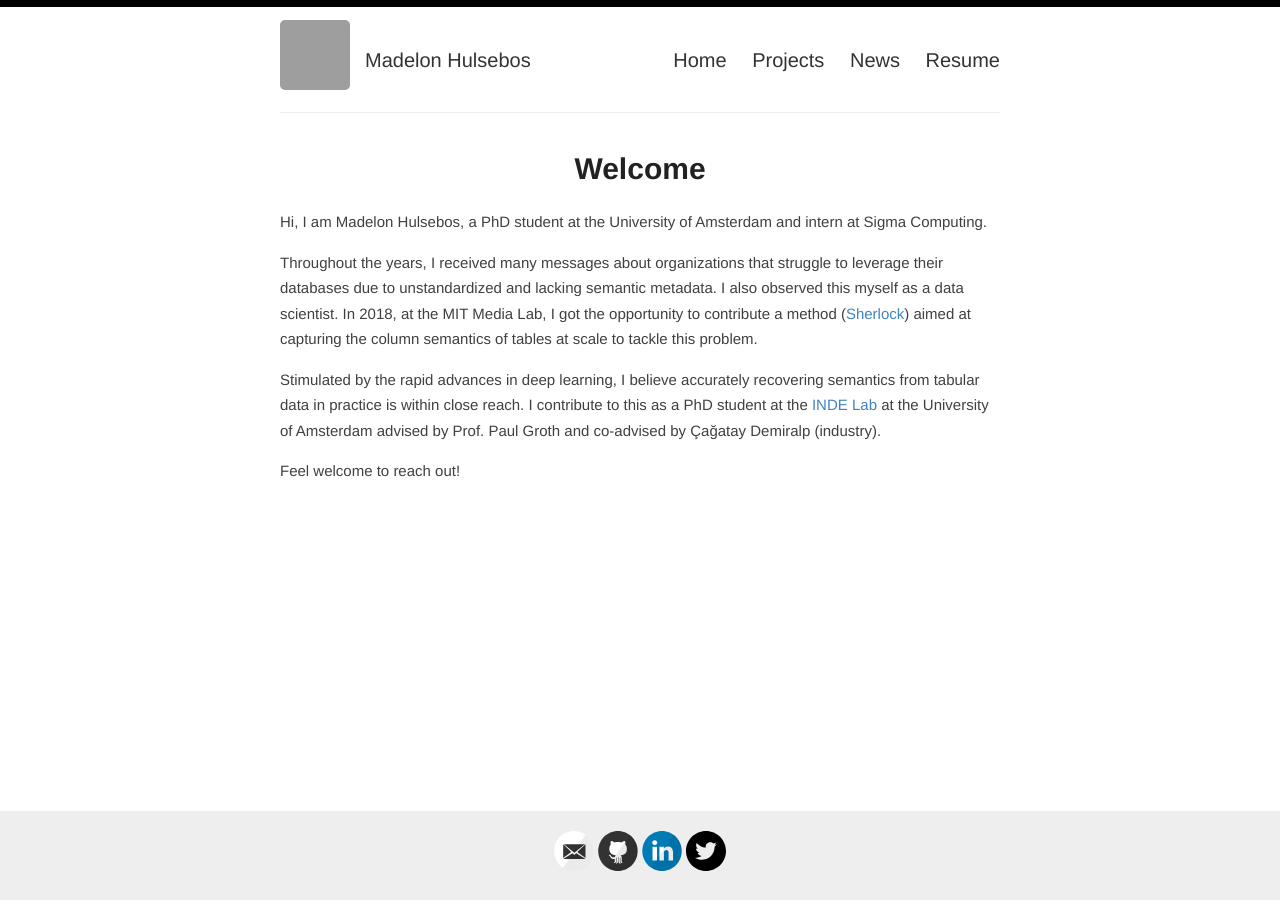
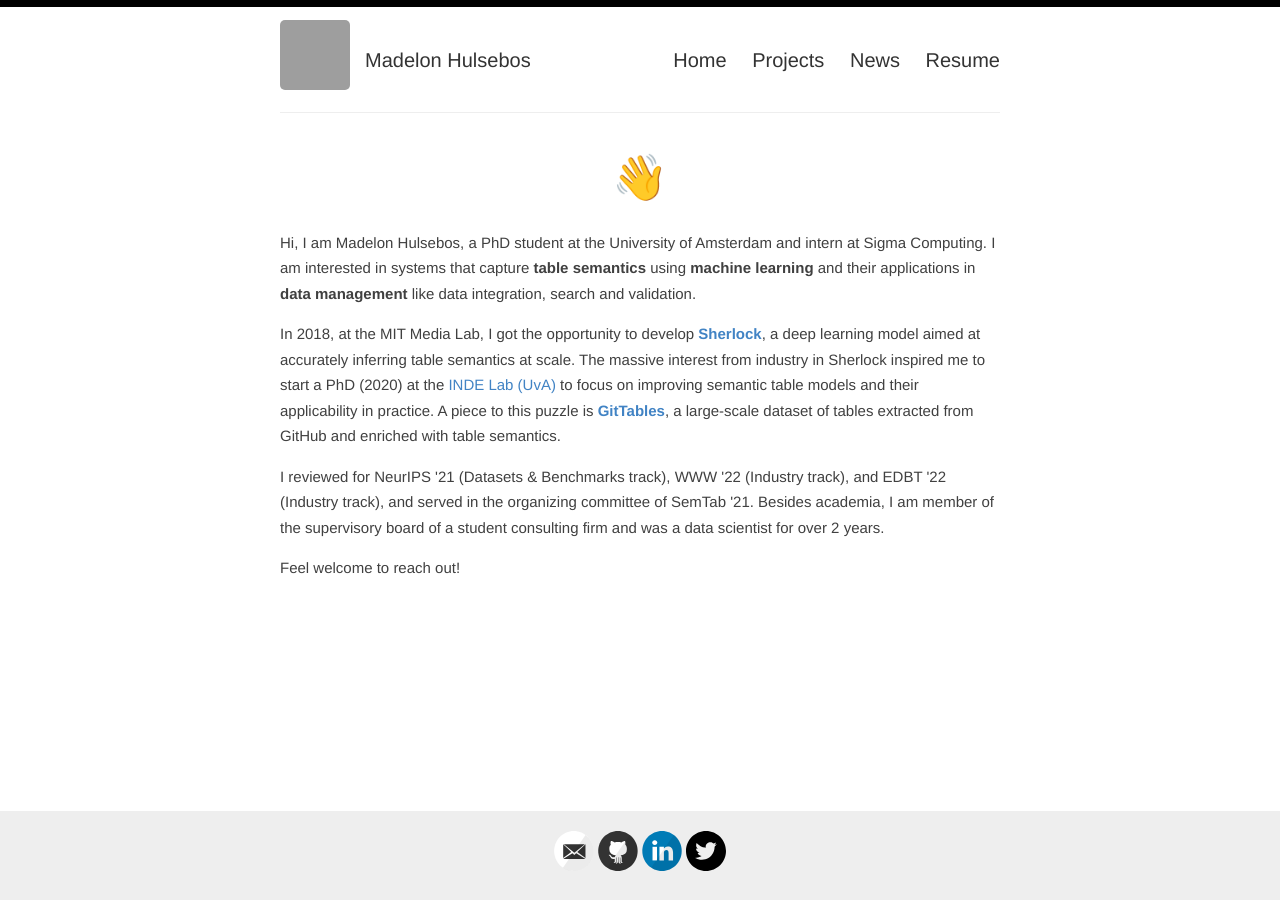
Before and after one commit to madelonhulsebos/madelonhulsebos.github.io, a Jekyll site: the page built from index.html, in a window 1280 px wide. Built offline with Jekyll 4.4.1, drawn with Linux system fonts in a browser that asks for light colours; the list of posts is cut into pages by our own code; grey boxes are pictures that could not be loaded.

Commit message:
Enhance welcome page.

```diff
--- a/_config.yml
+++ b/_config.yml
@@ -43,6 +43,9 @@ plugins:
   - jekyll-seo-tag
   - jekyll-paginate
 
+gems:
+  - jemoji
+
 collections:
   projects:
     output: true
--- a/index.html
+++ b/index.html
@@ -3,20 +3,26 @@ layout: default
 ---
 
 <article class="page">
- <h1>Welcome</h1>
+
+<br>
+<div style="text-align: center; transform: scale(3);">👋</div>
+<br>
+
  <div>
   <p>
-   Hi, I am Madelon Hulsebos, a PhD student at the University of Amsterdam and intern at Sigma Computing.
+  Hi, I am Madelon Hulsebos, a PhD student at the University of Amsterdam and intern at Sigma Computing.
+  I am interested in systems that capture <b>table semantics</b> using <b>machine learning</b> and their applications in <b>data management</b> like data integration, search and validation.
   </p>
 
   <p>
-   Throughout the years, I received many messages about organizations that struggle to leverage their databases due to unstandardized and lacking semantic metadata. I also observed this myself as a data scientist.
-   In 2018, at the MIT Media Lab, I got the opportunity to contribute a method (<a href="https://arxiv.org/pdf/1905.10688.pdf" target="_blank">Sherlock</a>) aimed at capturing the column semantics of tables at scale to tackle this problem.
+  In 2018, at the MIT Media Lab, I got the opportunity to develop <b><a href="https://sherlock.media.mit.edu/" target="_blank">Sherlock</a></b>, a deep learning model aimed at accurately inferring table semantics at scale.
+  The massive interest from industry in Sherlock inspired me to start a PhD (2020) at the <a href="https://indelab.org" target="_blank">INDE Lab (UvA)</a> to focus on improving semantic table models and their applicability in practice.
+  A piece to this puzzle is <b><a href="https://gittables.github.io/" target="_blank">GitTables</a></b>, a large-scale dataset of tables extracted from GitHub and enriched with table semantics.
   </p>
 
   <p>
-   Stimulated by the rapid advances in deep learning, I believe accurately recovering semantics from tabular data in practice is within close reach.
-   I contribute to this as a PhD student at the <a href="https://indelab.org/" target="_blank">INDE Lab</a> at the University of Amsterdam advised by Prof. Paul Groth and co-advised by &#199;a&#x0011F;atay Demiralp (industry).
+  I reviewed for NeurIPS '21 (Datasets & Benchmarks track), WWW '22 (Industry track), and EDBT '22 (Industry track), and served in the organizing committee of SemTab '21.
+  Besides academia, I am member of the supervisory board of a student consulting firm and was a data scientist for over 2 years.
   </p>
 
   <p>
```
Also changed, not shown: 1 other file.
